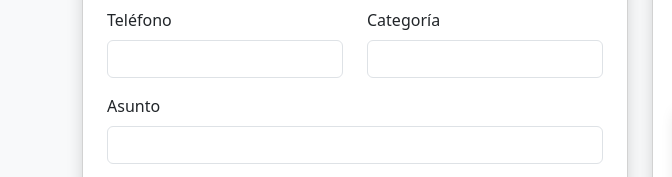
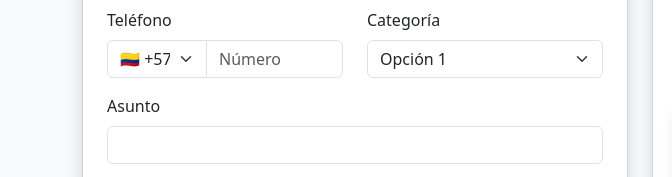
Before and after one commit to Majo-xlsx/GeekXpress-front, a plain HTML site: page pages/Contactv3.html in a window 1280 px wide. Shown: the part 361-538 px from the top of the page, 0-672 px from the left. Drawn offline with nearby package versions, Linux system fonts and the light colour scheme; grey boxes are pictures that could not be loaded.

Commit message:
contact/adited form

```diff
--- a/pages/Contactv3.html
+++ b/pages/Contactv3.html
@@ -40,11 +40,23 @@
                                 <div class="row mb-3">
                                     <div class="col-md-6 mb-3 mb-md-0">
                                         <label for="phoneForm" class="form-label">Teléfono</label>
-                                        <input type="text" class="form-control" id="phoneForm" required>
+                                        <div class="input-group">
+                                            <select class="form-select" style="max-width: 100px;">
+                                                <option value="+57">🇨🇴 +57</option>
+                                                <option value="+1">🇺🇸 +1</option>
+                                                <option value="+34">🇪🇸 +34</option>
+                                            </select>
+                                            <input type="number" class="form-control" id="phoneForm" placeholder="Número" min="0" required>
+                                        </div>
                                     </div>
                                     <div class="col-md-6">
-                                        <label for="categoryForm" class="form-label">Categoría</label>
-                                        <input type="text" class="form-control" id="categoryForm" required>
+                                        <label for="categoryForm" class="form-label">Categoría</label><br>
+                                        <!-- <input type="text" class="form-control" id="categoryForm" required> -->
+                                        <select name="categoryForm" id="categoryForm" class=" form-select col">
+                                            <option value="valor1">Opción 1</option>
+                                            <option value="valor2">Opción 2</option>
+                                            <option value="valor3">Opción 3</option>
+                                        </select>
                                     </div>
                                 </div>
 
```
Also changed, not shown: pages/contact.html (+6 -1 lines).
